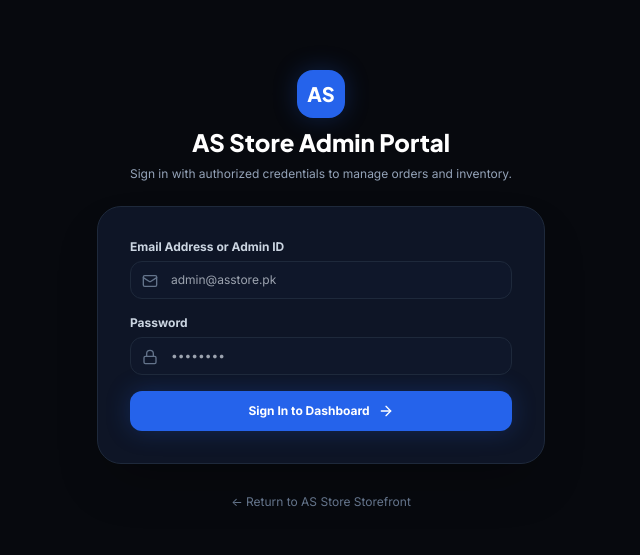
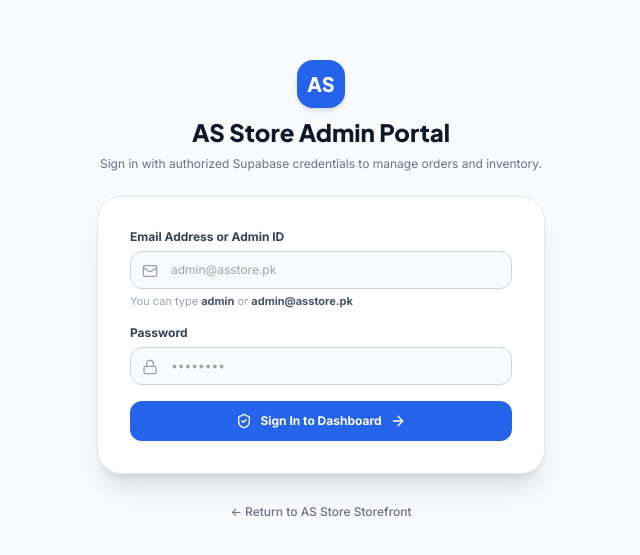
Before and after one commit to hm7599733/as-store, a Next.js app: page /admin/login in a window 1280 px wide. Shown: the part 109-664 px from the top of the page, without its empty margins (319-959 px from the left). Built offline with nearby package versions, Linux system fonts and the light colour scheme; no server answers; the database is empty.

Commit message:
feat: streamline guest checkout experience, remove customer registration from storefront header, configure Supabase admin login for admin@asstore.pk

```diff
--- a/src/app/admin/(protected)/layout.tsx
+++ b/src/app/admin/(protected)/layout.tsx
@@ -20,6 +20,27 @@
   const pathname = usePathname();
   const router = useRouter();
   const [mobileNavOpen, setMobileNavOpen] = useState(false);
+  const [authLoading, setAuthLoading] = useState(true);
+
+  React.useEffect(() => {
+    supabase.auth.getSession().then(({ data: { session } }) => {
+      if (!session) {
+        router.replace('/admin/login');
+      } else {
+        setAuthLoading(false);
+      }
+    });
+
+    const {
+      data: { subscription },
+    } = supabase.auth.onAuthStateChange((_event, session) => {
+      if (!session) {
+        router.replace('/admin/login');
+      }
+    });
+
+    return () => subscription.unsubscribe();
+  }, [router]);
 
   const handleSignOut = async () => {
     await supabase.auth.signOut();
@@ -33,6 +54,17 @@
     { label: 'Coupons', href: '/admin/coupons', icon: Tag },
     { label: 'Settings', href: '/admin/settings', icon: Settings },
   ];
+
+  if (authLoading) {
+    return (
+      <div className="min-h-screen bg-[#07090E] flex items-center justify-center text-slate-400 text-xs">
+        <div className="flex items-center gap-3">
+          <div className="w-4 h-4 border-2 border-blue-500 border-t-transparent rounded-full animate-spin" />
+          <span>Verifying Admin Authorization...</span>
+        </div>
+      </div>
+    );
+  }
 
   return (
     <div className="min-h-screen bg-[#07090E] text-slate-100 flex flex-col md:flex-row">
--- a/src/app/admin/login/page.tsx
+++ b/src/app/admin/login/page.tsx
@@ -2,12 +2,10 @@
 
 import React, { useState } from 'react';
 import Link from 'next/link';
-import { useRouter } from 'next/navigation';
-import { Lock, Mail, ArrowRight, ShieldCheck, AlertCircle } from 'lucide-react';
+import { Lock, Mail, ArrowRight, AlertCircle, ShieldCheck } from 'lucide-react';
 import { supabase } from '@/lib/supabase/client';
 
 export default function AdminLoginPage() {
-  const router = useRouter();
   const [email, setEmail] = useState('');
   const [password, setPassword] = useState('');
   const [loading, setLoading] = useState(false);
@@ -23,7 +21,7 @@
     // Allow convenient admin aliases
     const targetEmail =
       cleanLower === 'admin' || cleanLower === 'asstore' || cleanLower === 'adminasstore'
-        ? 'hm7599733@gmail.com'
+        ? 'admin@asstore.pk'
         : trimmed;
 
     try {
@@ -46,33 +44,33 @@
   };
 
   return (
-    <div className="min-h-screen bg-[#07090E] flex flex-col items-center justify-center p-4">
+    <div className="min-h-screen bg-slate-50 flex flex-col items-center justify-center p-4">
       <div className="w-full max-w-md space-y-6">
         {/* Brand Header */}
         <div className="text-center space-y-2">
-          <div className="w-12 h-12 rounded-2xl bg-blue-600 flex items-center justify-center font-display font-black text-white text-xl mx-auto shadow-glow">
+          <div className="w-12 h-12 rounded-2xl bg-blue-600 flex items-center justify-center font-display font-black text-white text-xl mx-auto shadow-md">
             AS
           </div>
-          <h1 className="font-display text-2xl font-black text-white">
+          <h1 className="font-display text-2xl font-black text-slate-900">
             AS Store Admin Portal
           </h1>
-          <p className="text-xs text-slate-400">
-            Sign in with authorized credentials to manage orders and inventory.
+          <p className="text-xs text-slate-500">
+            Sign in with authorized Supabase credentials to manage orders and inventory.
           </p>
         </div>
 
         {/* Login Box */}
-        <div className="p-6 sm:p-8 rounded-3xl bg-[#0E1526] border border-slate-800 shadow-2xl">
+        <div className="p-6 sm:p-8 rounded-3xl bg-white border border-slate-200 shadow-xl">
           <form onSubmit={handleLogin} className="space-y-4">
             {errorMessage && (
-              <div className="flex items-center gap-2 p-3 rounded-xl bg-rose-500/10 border border-rose-500/30 text-rose-400 text-xs">
+              <div className="flex items-center gap-2 p-3 rounded-xl bg-rose-50 border border-rose-200 text-rose-600 text-xs">
                 <AlertCircle className="w-4 h-4 shrink-0" />
                 <span>{errorMessage}</span>
               </div>
             )}
 
             <div>
-              <label className="block text-xs font-bold text-slate-300 mb-1.5">
+              <label className="block text-xs font-bold text-slate-700 mb-1.5">
                 Email Address or Admin ID
               </label>
               <div className="relative">
@@ -82,14 +80,17 @@
                   value={email}
                   onChange={(e) => setEmail(e.target.value)}
                   placeholder="admin@asstore.pk"
-                  className="w-full pl-10 pr-4 py-2.5 text-xs rounded-xl bg-slate-900 border border-slate-800 text-white focus:outline-none focus:border-blue-500"
+                  className="w-full pl-10 pr-4 py-2.5 text-xs rounded-xl bg-slate-50 border border-slate-300 text-slate-900 focus:bg-white focus:outline-none focus:border-blue-600 focus:ring-1 focus:ring-blue-600"
                 />
-                <Mail className="absolute left-3 top-3 w-4 h-4 text-slate-500" />
+                <Mail className="absolute left-3 top-3 w-4 h-4 text-slate-400" />
               </div>
+              <p className="text-[11px] text-slate-400 mt-1">
+                You can type <strong className="text-slate-600">admin</strong> or <strong className="text-slate-600">admin@asstore.pk</strong>
+              </p>
             </div>
 
             <div>
-              <label className="block text-xs font-bold text-slate-300 mb-1.5">
+              <label className="block text-xs font-bold text-slate-700 mb-1.5">
                 Password
               </label>
               <div className="relative">
@@ -99,21 +100,22 @@
                   value={password}
                   onChange={(e) => setPassword(e.target.value)}
                   placeholder="••••••••"
-                  className="w-full pl-10 pr-4 py-2.5 text-xs rounded-xl bg-slate-900 border border-slate-800 text-white focus:outline-none focus:border-blue-500"
+                  className="w-full pl-10 pr-4 py-2.5 text-xs rounded-xl bg-slate-50 border border-slate-300 text-slate-900 focus:bg-white focus:outline-none focus:border-blue-600 focus:ring-1 focus:ring-blue-600"
                 />
-                <Lock className="absolute left-3 top-3 w-4 h-4 text-slate-500" />
+                <Lock className="absolute left-3 top-3 w-4 h-4 text-slate-400" />
               </div>
             </div>
 
             <button
               type="submit"
               disabled={loading}
-              className="w-full flex items-center justify-center gap-2 py-3 px-4 rounded-xl bg-blue-600 hover:bg-blue-500 text-white font-bold text-xs transition shadow-glow disabled:opacity-50"
+              className="w-full flex items-center justify-center gap-2 py-3 px-4 rounded-xl bg-blue-600 hover:bg-blue-700 text-white font-bold text-xs transition shadow-sm disabled:opacity-50 active:scale-[0.99]"
             >
               {loading ? (
-                <span>Authenticating...</span>
+                <span>Authenticating with Supabase...</span>
               ) : (
                 <>
+                  <ShieldCheck className="w-4 h-4" />
                   <span>Sign In to Dashboard</span>
                   <ArrowRight className="w-4 h-4" />
                 </>
@@ -125,7 +127,7 @@
         <div className="text-center">
           <Link
             href="/"
-            className="text-xs text-slate-500 hover:text-slate-300 transition"
+            className="text-xs text-slate-500 hover:text-slate-800 font-medium transition"
           >
             ← Return to AS Store Storefront
           </Link>
--- a/src/app/login/page.tsx
+++ b/src/app/login/page.tsx
@@ -385,13 +385,19 @@
           </div>
         </div>
 
-        {/* Back to Store */}
-        <div className="text-center mt-6">
+        {/* Back to Store & Admin link */}
+        <div className="flex items-center justify-between mt-6 text-xs font-semibold">
           <Link
             href="/"
-            className="text-xs font-semibold text-blue-500 hover:text-blue-400 transition"
+            className="text-blue-600 hover:text-blue-700 transition"
           >
             ← Return to AS Store Home
+          </Link>
+          <Link
+            href="/admin/login"
+            className="text-slate-500 hover:text-slate-800 transition"
+          >
+            Store Admin Login →
           </Link>
         </div>
       </div>
--- a/src/components/storefront/Navbar.tsx
+++ b/src/components/storefront/Navbar.tsx
@@ -139,8 +139,8 @@
               <Search className="w-5 h-5" />
             </button>
 
-            {/* Customer Account / Sign In */}
-            {user ? (
+            {/* Customer Account (if logged in) */}
+            {user && (
               <Link
                 href="/account"
                 className="flex items-center gap-2 py-1.5 px-2.5 sm:px-3 rounded-xl border border-slate-200 bg-slate-50 hover:bg-slate-100 text-slate-800 text-xs font-semibold transition"
@@ -152,15 +152,6 @@
                 <span className="hidden lg:inline max-w-[80px] truncate">
                   {profile?.full_name?.split(' ')[0] || 'Account'}
                 </span>
-              </Link>
-            ) : (
-              <Link
-                href="/login"
-                className="flex items-center gap-1.5 py-1.5 px-2.5 sm:px-3 rounded-xl border border-slate-300 text-slate-700 hover:bg-slate-100 text-xs font-semibold transition"
-                title="Customer Sign In"
-              >
-                <UserIcon className="w-4 h-4 text-blue-600" />
-                <span className="hidden sm:inline">Sign In</span>
               </Link>
             )}
 
@@ -230,9 +221,9 @@
                 All Products
               </Link>
 
-              {/* Customer Account Mobile */}
-              <div className="py-2 border-y border-slate-200">
-                {user ? (
+              {/* Customer Account Mobile (if logged in) */}
+              {user && (
+                <div className="py-2 border-y border-slate-200">
                   <Link
                     href="/account"
                     onClick={() => setMobileMenuOpen(false)}
@@ -246,17 +237,8 @@
                       <span className="block text-[10px] text-slate-500">View orders & profile</span>
                     </div>
                   </Link>
-                ) : (
-                  <Link
-                    href="/login"
-                    onClick={() => setMobileMenuOpen(false)}
-                    className="flex items-center justify-center gap-2 py-2 px-3 rounded-xl bg-blue-600 text-white text-xs font-semibold shadow-sm"
-                  >
-                    <UserIcon className="w-4 h-4" />
-                    <span>Customer Sign In / Register</span>
-                  </Link>
-                )}
-              </div>
+                </div>
+              )}
 
               <div className="pt-2">
                 <span className="text-xs uppercase tracking-wider text-slate-400 font-bold block mb-2">
@@ -305,6 +287,13 @@
                 >
                   Returns & Warranty
                 </Link>
+                <Link
+                  href="/admin/login"
+                  onClick={() => setMobileMenuOpen(false)}
+                  className="block text-xs text-slate-400 hover:text-blue-600 py-1"
+                >
+                  Store Admin Login
+                </Link>
               </div>
 
               {settings?.whatsapp_number && (
```
